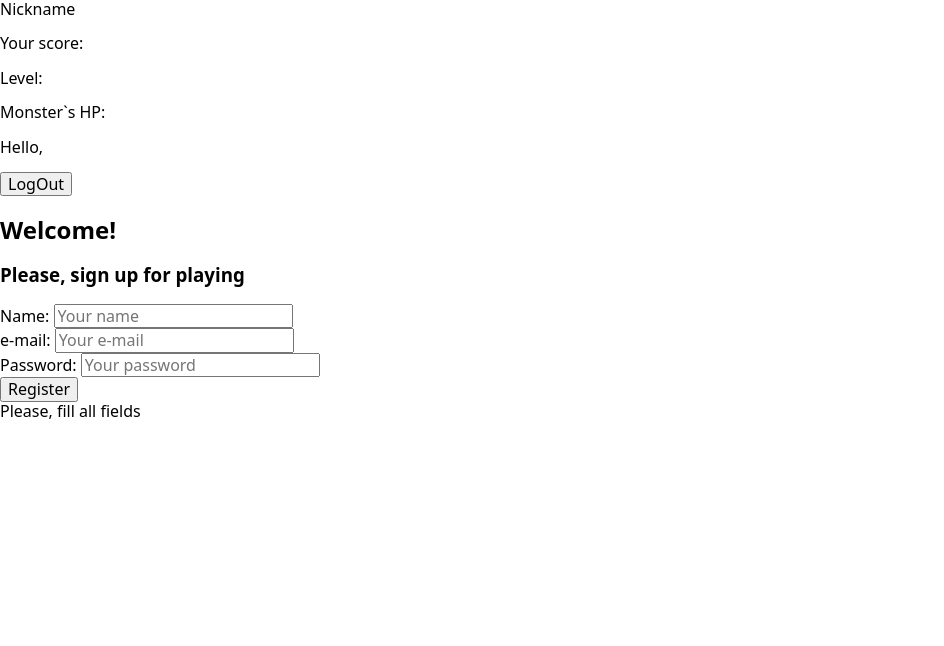
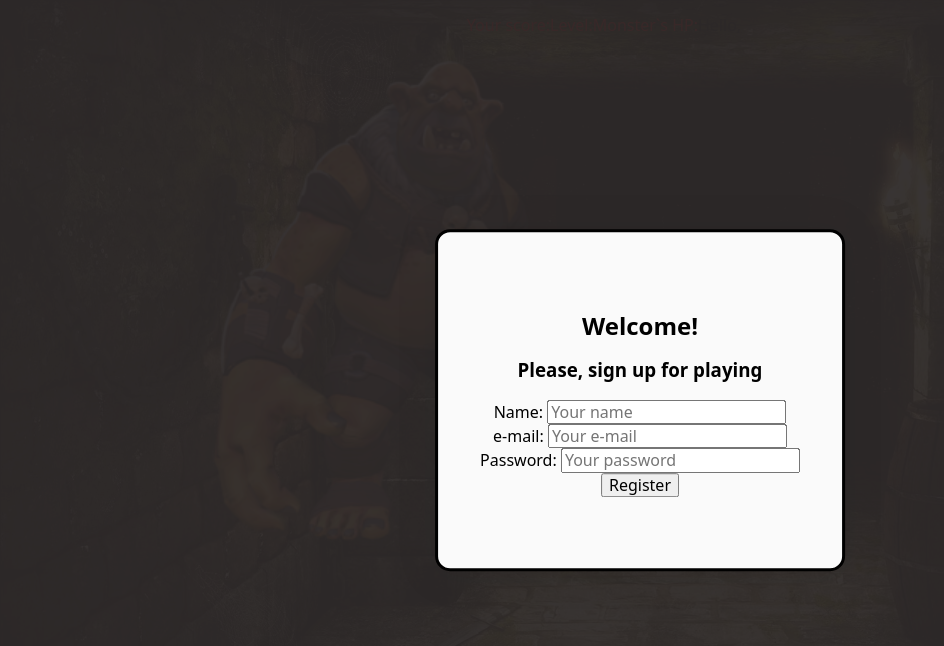
Before and after one commit to AndreyTsapkov/Clicker_Game_Test, a website: page index.html in a window 1280 px wide. Shown: the whole page, without its empty margins (0-944 px from the left). Drawn offline with Linux system fonts and the light colour scheme.

Commit message:
some fixes

```diff
--- a/css/index.css
+++ b/css/index.css
@@ -0,0 +1,43 @@
+@import url(./modal.css);
+/* body {
+  padding-right: auto;
+} */
+
+.header {
+  position: absolute;
+  display: flex;
+  align-items: center;
+  /* justify-content: space-between; */
+  top: 0;
+  left: 50%;
+  z-index: 1;
+  transform: translateX(-50%);
+  padding-left: 20px;
+  padding-right: 20px;
+}
+
+.user_score {
+  display: flex;
+  justify-content: space-between;
+}
+
+.user_thumb {
+  display: flex;
+  justify-content: space-between;
+}
+
+.monster {
+  display: flex;
+  justify-content: center;
+  align-items: center;
+}
+
+.monster__img {
+  width: 600px;
+  height: 600px;
+  object-fit: contain;
+}
+
+.user_score-1 {
+  color: red;
+}
--- /dev/null
+++ b/css/modal.css
@@ -0,0 +1,43 @@
+/* ------------Backdrop------------- */
+.backdrop {
+  position: fixed;
+  top: 0;
+  left: 0;
+  width: 100%;
+  height: 100%;
+  background-color: #2f2b2bf3;
+  opacity: 1;
+  transition: opacity 500ms cubic-bezier(0.4, 0, 0.2, 1);
+  z-index: 11;
+  overflow-y: scroll;
+}
+
+.is-hidden {
+  opacity: 0;
+  pointer-events: none;
+  visibility: visible;
+}
+
+.modal {
+  position: absolute;
+  left: 50%;
+  top: 50%;
+  transform: translate(-50%, -50%) scale(1);
+  background-color: #fafafa;
+  padding: 60px 42px 52px 42px;
+  border-radius: 15px;
+  border: 3px solid black;
+  box-shadow: 0px 2px 35px 14px rgba(13, 13, 13, 0.04);
+  text-align: center;
+}
+
+.modal::before,
+.modal::after {
+  display: block;
+  position: absolute;
+  content: "";
+  width: 60px;
+  height: 60px;
+  background-size: 100%;
+  background-repeat: no-repeat;
+}
--- a/index.html
+++ b/index.html
@@ -11,14 +11,14 @@
     <link rel="stylesheet" href="./css/index.css" />
   </head>
   <body>
-    <header>
-      <span>Nickname</span>
+    <header class="header">
+      <div class="user_score">
+        <p class="user_score-1">Your score: <span></span></p>
 
-      <p>Your score: <span></span></p>
+        <p class="user_score-1">Level: <span></span></p>
 
-      <p>Level: <span></span></p>
-
-      <p>Monster`s HP: <span></span></p>
+        <p class="user_score-1">Monster`s HP: <span></span></p>
+      </div>
 
       <div class="user_thumb">
         <div class="user">
@@ -31,11 +31,13 @@
     </header>
 
     <main>
-      <div class="backdrop is-hidden modalReg__backdrop"></div>
+      <div class="backdrop modalReg__backdrop is-hidden"></div>
       <div class="backdrop is-hidden scoreModal__backdrop"></div>
       <div class="backdrop is-hidden gameOver__backdrop"></div>
 
-      <div class="game"></div>
+      <div class="game">
+        <div class="monster"></div>
+      </div>
     </main>
 
     <footer></footer>
--- a/js/game.js
+++ b/js/game.js
@@ -3,7 +3,25 @@ import scoreModal from "./scoreModal.js";
 
 const user = JSON.parse(localStorage.getItem("user"));
 const userName = user?.name || "User";
-let currentLevel = 1;
+let currentLevel = 2;
 let score = 0;
 
-refs.game.style.backgroundImage = `url(../img/backgrounds/lvl${currentLevel}.jpg)`;
+const monsterImage = () => {
+  return `<img class='monster__img' src="./img/monsters/lvl${currentLevel}.png" alt="monster">`;
+};
+
+function changeBgImg() {
+  refs.body.style.backgroundImage = `url(../img/backgrounds/lvl${currentLevel}.jpg)`;
+  refs.body.style.backgroundRepeat = "no-repeat";
+  refs.body.style.backgroundSize = "cover";
+  refs.body.style.width = "1024px";
+  refs.body.style.height = "768px";
+}
+
+function changeMonster() {
+  refs.monster.innerHTML = "";
+  refs.monster.insertAdjacentHTML("beforeend", monsterImage());
+}
+
+changeBgImg();
+changeMonster();
--- a/js/helpers/refs.js
+++ b/js/helpers/refs.js
@@ -1,5 +1,7 @@
 const refs = {
   game: document.querySelector(".game"),
+  body: document.querySelector("main"),
+  monster: document.querySelector(".monster"),
 
   modalRegBackdrop: document.querySelector(".modalReg__backdrop"),
   scoreModalBackdrop: document.querySelector(".scoreModal__backdrop"),
--- a/js/registration.js
+++ b/js/registration.js
@@ -23,7 +23,9 @@ const onFormSumbit = (event) => {
     const { name } = field;
 
     if (name) {
-      document.querySelector("error__message").classList.add("is-hidden");
+      const error = document.querySelector(".error__message");
+      console.log(error.classList);
+      error.classList.add("is-hidden");
       const { value } = field;
       userData[name] = value;
     }
@@ -43,14 +45,14 @@ const onFormSumbit = (event) => {
   }
 
   if (!checkForm) {
-    document.querySelector(".error_message").classList.remove("is-hidden");
+    document.querySelector(".error__message").classList.remove("is-hidden");
   }
   if (checkForm) {
     refs.userName.textContent = `${userData.name}`;
     localStorage.setItem("user", JSON.stringify(userData));
     refs.userLogOut.classList.remove("is-hidden");
     modalClose(refs.modalRegBackdrop);
-    document.querySelector(".error_message").classList.add("is-hidden");
+    document.querySelector(".error__message").classList.add("is-hidden");
     refs.userLogOut.addEventListener("click", onLogout);
   }
 };
--- a/js/templates/formReg.js
+++ b/js/templates/formReg.js
@@ -27,7 +27,7 @@ const formReg = () => {
                     <div>
                         <button type="button" class="button button__modal-submit">Register</button>
                     </div>
-                    <div class = "error__message is-hidden">
+                    <div class="error__message is-hidden">
                         Please, fill all fields
                     </div>
                 </form>`;
```
Also changed, not shown: img/monsters/lvl1.png (renamed from img/monsters/goblin_1lvl.png), img/monsters/lvl2.png (renamed from img/monsters/goblin_2lvl.png), img/monsters/lvl3.png (renamed from img/monsters/goblin_3lvl.png), img/monsters/lvl4.png (renamed from img/monsters/goblin_4lvl.png), img/monsters/lvl5.png (renamed from img/monsters/goblin_5lvl.png).
